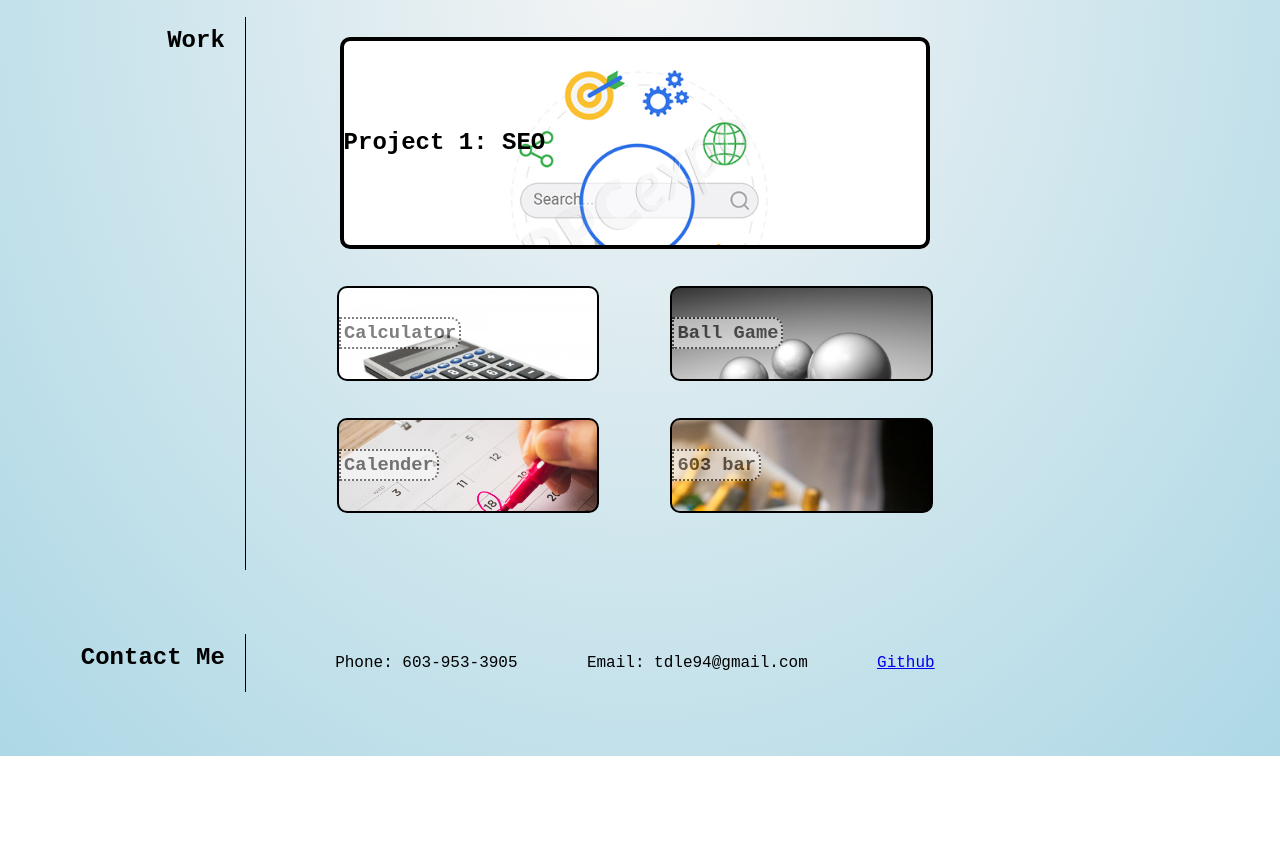
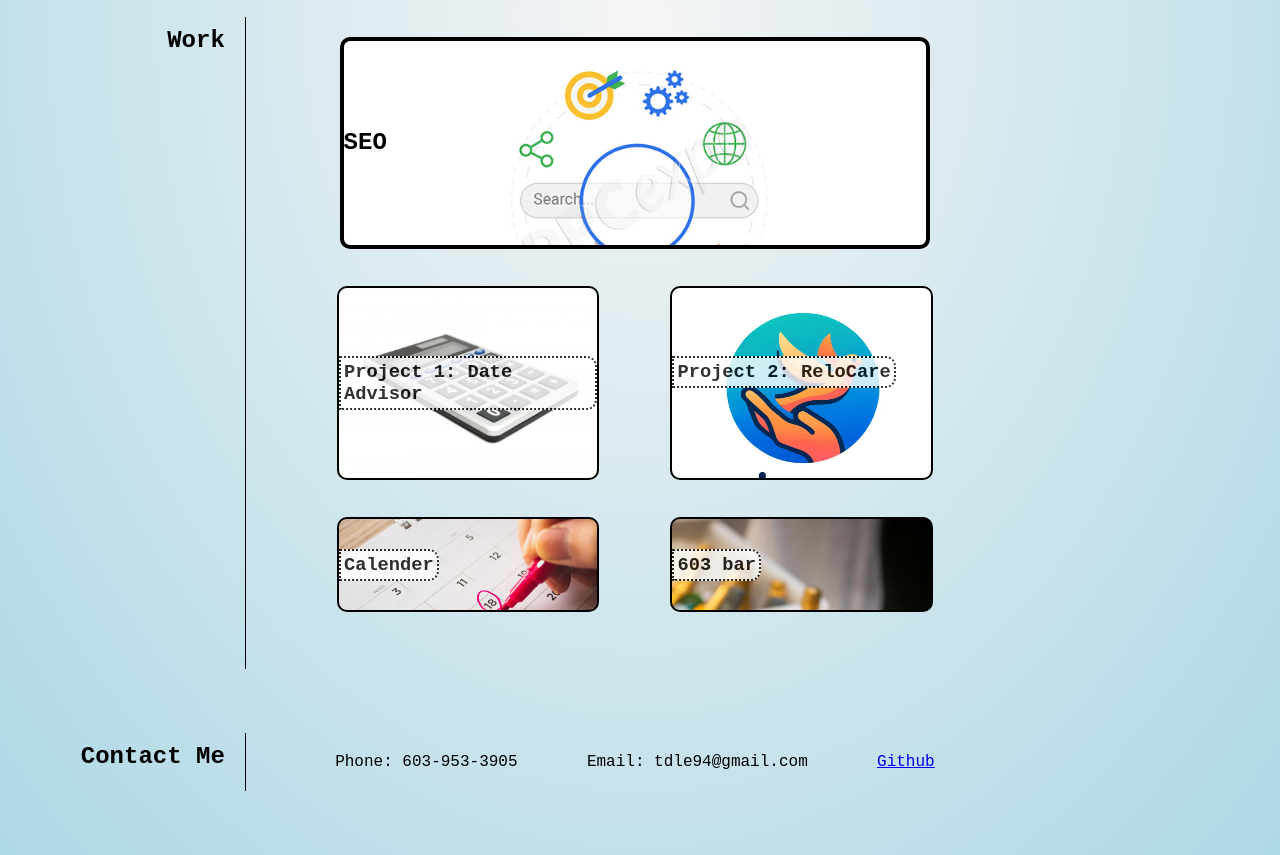
Before and after one commit to TimL94/Timothy-Lee-Portfolio, a plain HTML site: page index.html in a window 1280 px wide. Shown: the part 820-1675 px from the top of the page. Before the commit the page ends 1576 px from the top, so only its background shows below. Drawn offline with Linux system fonts and the light colour scheme.

Commit message:
added project two and some formatting edits

```diff
--- a/assets/style.css
+++ b/assets/style.css
@@ -109,6 +109,15 @@ header nav ul li{
     color: black;
 }
 
+.small-container a{
+    display: flex;
+    width: 100%;
+    height: 100%;
+    padding: 15% 0;
+    text-decoration: none;
+    color: black;
+}
+
 
 .small-container {
     display: flex;
@@ -123,12 +132,11 @@ header nav ul li{
 }
 
 .text-container{
-    width: auto;
     border: 2px dotted black;
     border-radius: 0 10px 10px 0;
     padding: 3px 3px;
     background-color: white;
-    opacity: 50%;
+    opacity: 80%;
 
 }
 /*  */
@@ -168,7 +176,7 @@ header nav ul li{
 }
 
 #Ball {
-    background-image: url(./images/balls.jpg);
+    background-image: url(./images/relocare.webp);
     background-size: 100%;
 }
 
--- a/index.html
+++ b/index.html
@@ -64,19 +64,27 @@
                      <div class="large-container" id="SEO">
                         <a href="https://timl94.github.io/cleaning-seo/" alt="A link to Search Engine Optimization">
                             <h2>
-                                Project 1: SEO
+                                SEO
                             </h2>
                         </a>
                      </div>
-                     <div class="small-container" id="calculator">
-                        <div class="text-container">
-                         <h3>Calculator</h3>
-                        </div>
-                     </div>
+                     <div  id="calculator" class="small-container">
+                        <a href="https://timl94.github.io/Date-Advisor/" target="_blank" >
+                            <div>
+                                <h3 class="text-container">
+                                    Project 1: Date Advisor
+                                </h3>
+                            </div>
+                        </a>
+                    </div>
                      <div class="small-container" id="Ball">
-                        <div class="text-container">
-                            <h3>Ball Game</h3>
-                        </div>
+                        <a href="https://relocare-628a0d030565.herokuapp.com/login" target="_blank">
+                            <div>
+                                <h3 class="text-container">
+                                    Project 2: ReloCare
+                                </h3>
+                            </div>
+                        </a>
                      </div>
                      <div class="small-container" id="calender">
                         <div class="text-container">
```
Also changed, not shown: assets/images/bg1.jpg (added), assets/images/relocare.webp (added).
